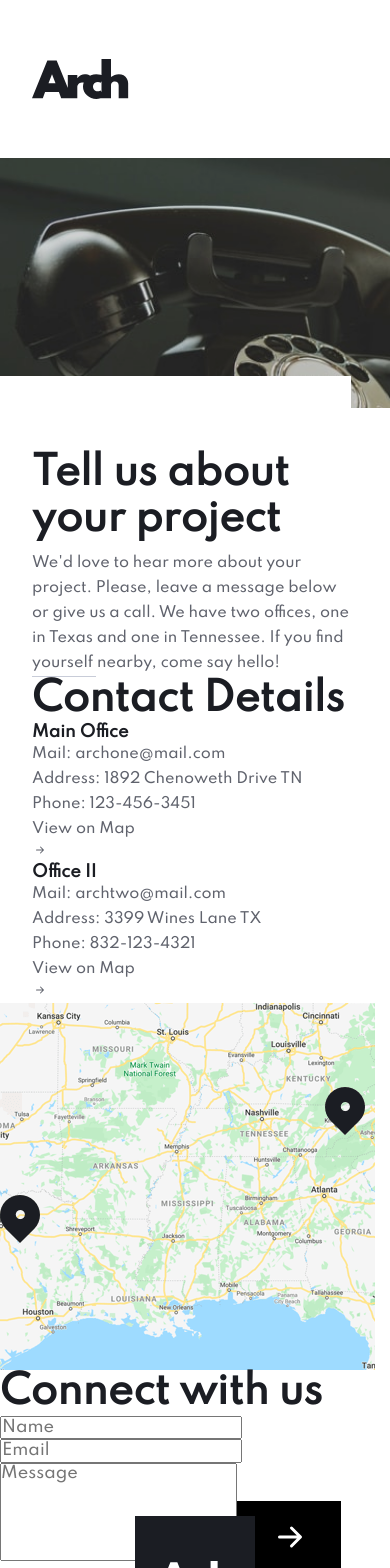
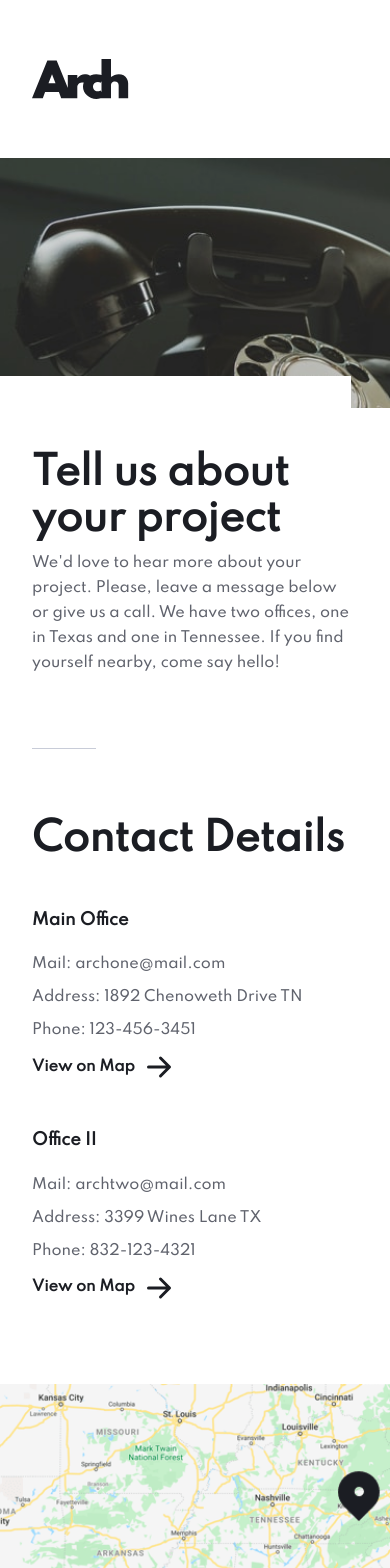
Before and after one commit to Kl3va/arch-studio, a React (Create React App) app: page /contact in a window 390 px wide. Shown: the top 1568 px of the page. Built offline with nearby package versions, Linux system fonts and the light colour scheme.

Commit message:
updated contact page, mobile responsive.

```diff
--- a/src/pages/contact/ContactDetailsSection.js
+++ b/src/pages/contact/ContactDetailsSection.js
@@ -3,7 +3,7 @@ import { BsArrowRightShort } from "react-icons/bs";
 
 const ContactDetailsSection = ({ primaryHeading, locations }) => {
   return (
-    <section>
+    <section className="section--details">
       <div className="content-box">
         <div className="details">
           <div className="dash"></div>
@@ -21,13 +21,15 @@ const ContactDetailsSection = ({ primaryHeading, locations }) => {
                         <h3 className="primary-contact__heading">
                           {mainOffice}
                         </h3>
-                        <p className="primary-contact__mail">{mailBox}</p>
-                        <p className="primary-contact__address">{address}</p>
-                        <p className="primary-contact__phone">{phoneNumber}</p>
+                        <div className="public-info">
+                          <p className="public-info__mail">{mailBox}</p>
+                          <p className="public-info__address">{address}</p>
+                          <p className="public-info__phone">{phoneNumber}</p>
+                        </div>
                       </div>
                       <div className="map-view">
                         <p className="map-view__text">{mapView}</p>
-                        <BsArrowRightShort className="icon-white" />
+                        <BsArrowRightShort className="icon-arrow" />
                       </div>
                     </div>
                   );
--- a/src/pages/contact/MapSection.js
+++ b/src/pages/contact/MapSection.js
@@ -2,12 +2,17 @@ import React from "react";
 
 const MapSection = ({ mapImgDesktop, mapImgTablet, mapImgMobile }) => {
   return (
-    <section>
+    <section className="section--map">
       <div className="mapping">
-        <picture className="mapping__picture">
+        <picture className="">
           <source media="(min-width: 800px)" srcSet={mapImgDesktop} />
           <source media="(min-width: 500px)" srcSet={mapImgTablet} />
-          <img loading="lazy" src={mapImgMobile} alt="hero" />
+          <img
+            loading="lazy"
+            src={mapImgMobile}
+            alt="hero"
+            className="mapping__picture"
+          />
         </picture>
       </div>
     </section>
--- a/src/sass/_about.scss
+++ b/src/sass/_about.scss
@@ -5,6 +5,7 @@
   width: 4rem;
   height: 1px;
   background-color: $light-grey;
+  margin-bottom: 4.25rem;
 }
 
 .content-box {
@@ -140,8 +141,6 @@
 
   &__box {
     & > .dash {
-      margin-bottom: 4.25rem;
-
       @media only screen and (min-width: $breakpoint-larger) {
         margin-bottom: 6.25rem;
       }
--- a/src/sass/_contact.scss
+++ b/src/sass/_contact.scss
@@ -0,0 +1,82 @@
+@import "base";
+
+/////////////CONTACT PAGE STYLING
+//ContactDetails section
+.section--details {
+  margin: 4.5rem 0;
+
+  @media only screen and (min-width: $breakpoint-larger) {
+    margin: 12.5rem 0;
+  }
+}
+
+.details {
+  & > .dash {
+  }
+
+  &__heading {
+    margin-bottom: 3rem;
+  }
+}
+
+.main-details {
+}
+
+.locations {
+  & > *:first-child {
+    margin-bottom: 2.5rem;
+  }
+}
+
+.official-contact {
+}
+
+.primary-contact {
+  &__heading {
+    margin-bottom: 1.4rem;
+  }
+}
+
+.public-info {
+  & > *:not(:last-child) {
+    margin-bottom: 0.5rem;
+  }
+
+  &__mail {
+  }
+
+  &__address {
+  }
+
+  &__phone {
+  }
+}
+
+.map-view {
+  color: $very-dark-blue;
+  font-weight: 700;
+  display: flex;
+  align-items: center;
+
+  &__text {
+  }
+}
+
+//MAPPING SECTION
+.section--map {
+  margin-bottom: 4.5rem;
+}
+
+.mapping {
+  max-width: 100%;
+
+  @media only screen and (min-width: $breakpoint-medium) {
+    margin-inline: 6rem;
+  }
+
+  &__picture {
+    width: 100%;
+  }
+}
+
+////FORM SECTION
```
